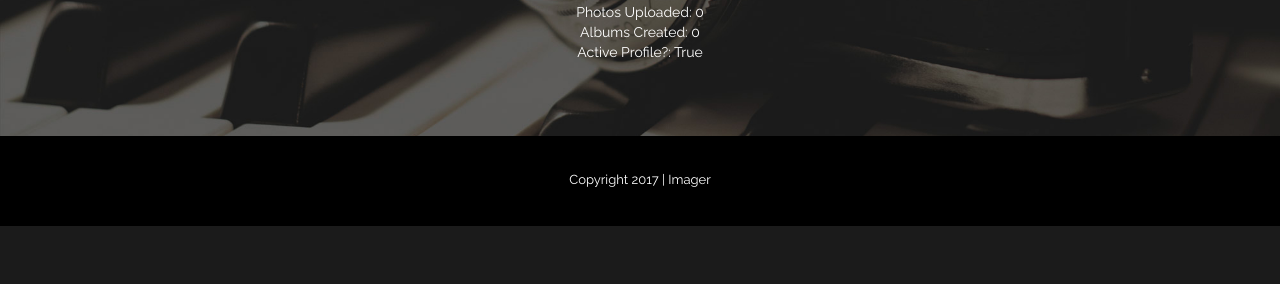
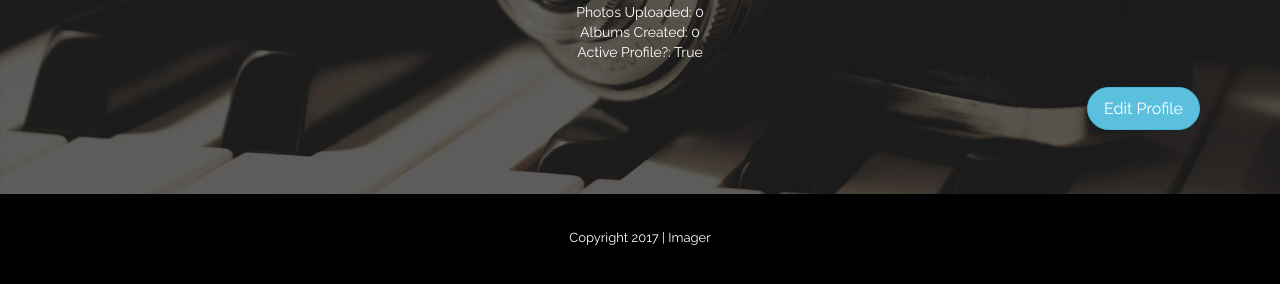
Before and after one commit to serashioda/django-imager, a Django app: page /profile/ in a window 1280 px wide. Shown: the part 633-917 px from the top of the page. Before the commit the page ends 859 px from the top, so only its background shows below. Run offline with Django 3.2, Linux system fonts and the light colour scheme; the visitor is signed in with stand-in values (Sample User, id 1); data that the repository does not hold is empty; parts of the project's set-up code (start-up, migrations or seed data) failed here and were passed over; some libraries are stand-ins or nearby versions.

```diff
--- a/imagersite/imager_profile/templates/imager_profile/profile.html
+++ b/imagersite/imager_profile/templates/imager_profile/profile.html
@@ -22,5 +22,8 @@
     <li>Active Profile?: {{user.profile.is_active}}</li>
     {% endifequal %}
 </ul>
+<a href="/profile/edit">
+    <button class="btn btn-lg btn-info btn-register">Edit Profile</button>
+</a>
 </section>
 {% endblock %}
--- a/imagersite/imager_profile/urls.py
+++ b/imagersite/imager_profile/urls.py
@@ -1,21 +1,11 @@
 """Imager Url pattern."""
 
 from django.conf.urls import url
-from imager_profile.views import Profile, PublicProfile
+from imager_profile.views import Profile, PublicProfile, EditProfile
 
 
 urlpatterns = [
-    # url(r'^(?P<username>\w+)/$', profile_view, name='profile'),
-    url(r'^$', Profile.as_view(), name='profile'),
-    url(r'^(?P<username>\w+)/$', PublicProfile.as_view(), name='public_profile')
+    url(r'^edit/$', EditProfile.as_view(), name='edit_profile'),
+    url(r'^(?P<username>\w+)/$', PublicProfile.as_view(), name='public_profile'),
+    url(r'^$', Profile.as_view(), name='profile')
 ]
-
-
-# from django.conf.urls import url
-# from .views import Profile, PublicProfile
-# from django.contrib.auth.decorators import login_required
-
-# urlpatterns = [
-#     url(r'^(?P<username>\w+)', PublicProfile.as_view(), name='public_profile'),
-#     url(r'^$', login_required(Profile.as_view()), name='private_profile')
-# ]
--- a/imagersite/imager_profile/views.py
+++ b/imagersite/imager_profile/views.py
@@ -3,7 +3,7 @@
 from django.contrib.auth.models import User
 from django.contrib.auth.mixins import LoginRequiredMixin
 from django.urls import reverse_lazy
-from django.views.generic import ListView
+from django.views.generic import ListView, UpdateView
 
 
 class Profile(LoginRequiredMixin, ListView):
@@ -23,4 +23,23 @@ class PublicProfile(ListView):
 
     def get_context_data(self):
         """Return user object."""
+        import pdb; pdb.set_trace()
         return {"user": User.objects.get(username=self.kwargs['username'])}
+
+
+class EditProfile(UpdateView):
+    """Edit user profile."""
+
+    login_url = reverse_lazy('login')
+    permission_required = "imager_images.change_profile"
+
+    model = User
+    template_name = "imager_profile/edit_profile.html"
+
+    fields = ['bio', 'personal_website', 'hireable', 'address', 'phone', 'travel_radius', 'camera_type', 'photo_type']
+    success_url = reverse_lazy('profile')
+
+    def get_context_data(self):
+        """."""
+        import pdb; pdb.set_trace()
+        return self.request.user.profile
```
